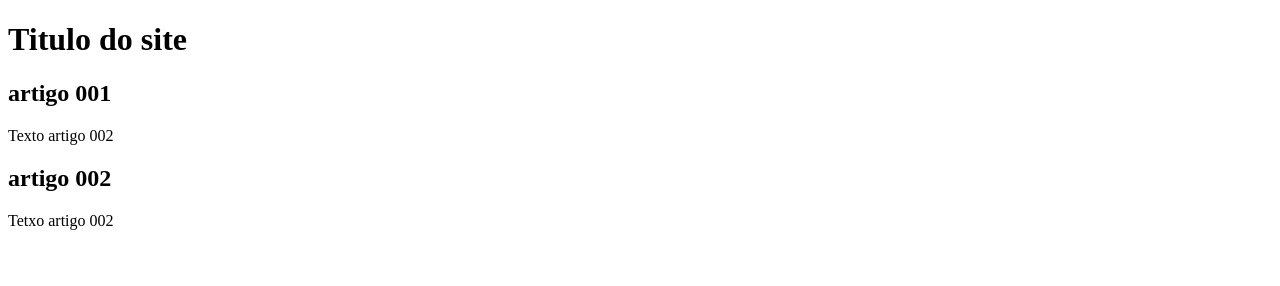
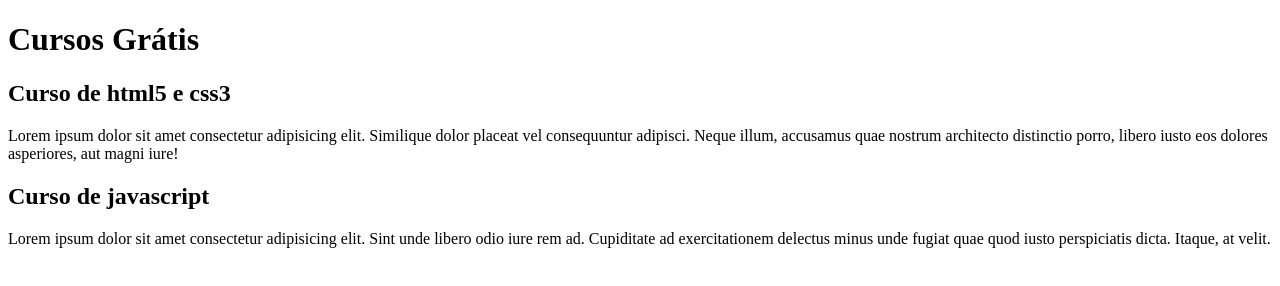
Before and after one commit to Mateus660/projeto-site, a plain HTML site: page index.html in a window 1280 px wide. Drawn offline with Linux system fonts and the light colour scheme.

Commit message:
Update index.html

```diff
--- a/index.html
+++ b/index.html
@@ -8,15 +8,15 @@
 <body>
     <main>
         <header>
-            <h1>Titulo do site</h1>
+            <h1>Cursos Grátis</h1>
         </header>
         <article>
-            <h2>artigo 001</h2>
-            <p>Texto artigo 002</p>
+            <h2>Curso de html5 e css3</h2>
+            <p>Lorem ipsum dolor sit amet consectetur adipisicing elit. Similique dolor placeat vel consequuntur adipisci. Neque illum, accusamus quae nostrum architecto distinctio porro, libero iusto eos dolores asperiores, aut magni iure!</p>
         </article>
         <article>
-            <h2>artigo 002</h2>
-            <p>Tetxo artigo 002</p>
+            <h2>Curso de javascript</h2>
+            <p>Lorem ipsum dolor sit amet consectetur adipisicing elit. Sint unde libero odio iure rem ad. Cupiditate ad exercitationem delectus minus unde fugiat quae quod iusto perspiciatis dicta. Itaque, at velit.</p>
         </article>
     </main>
 </body>
```
